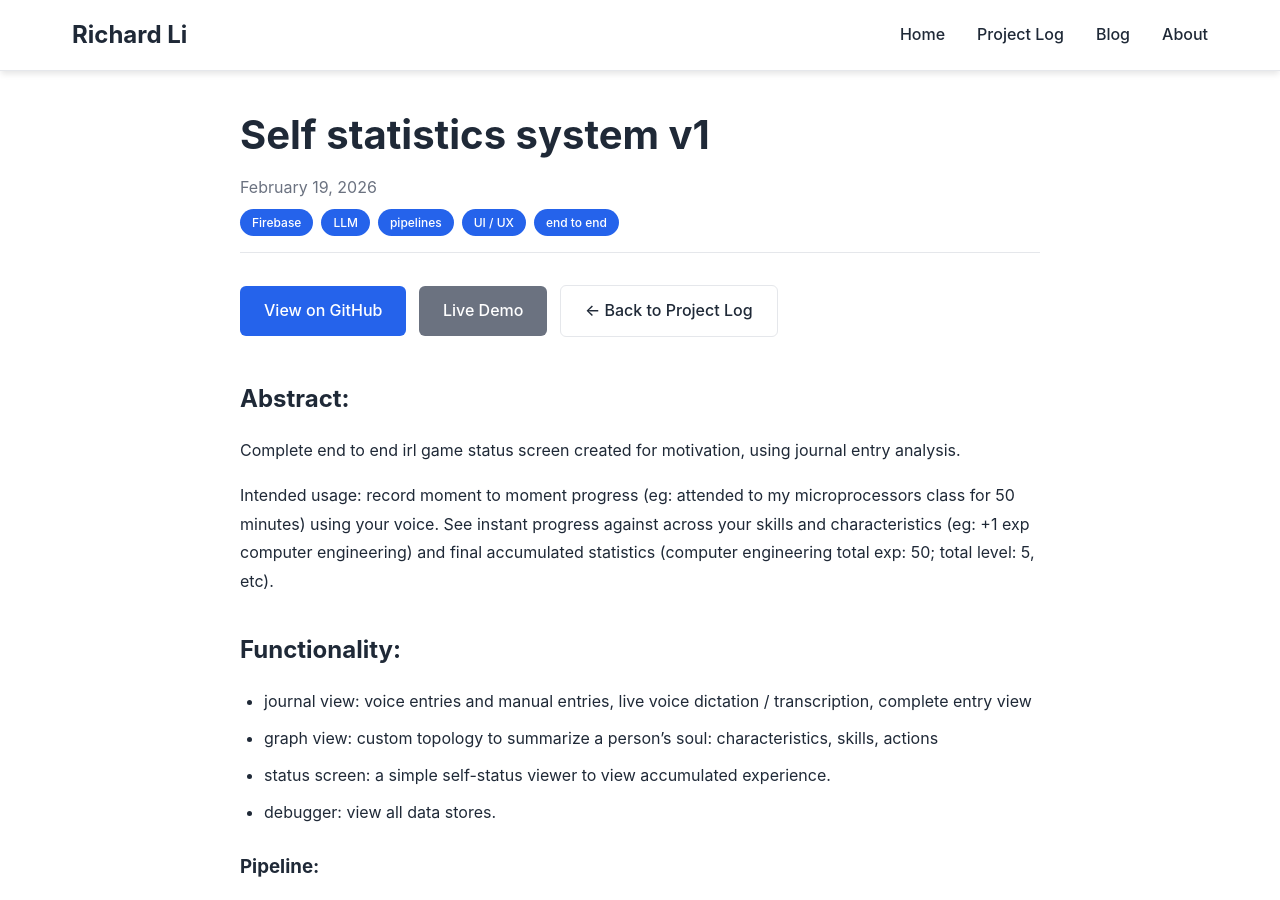
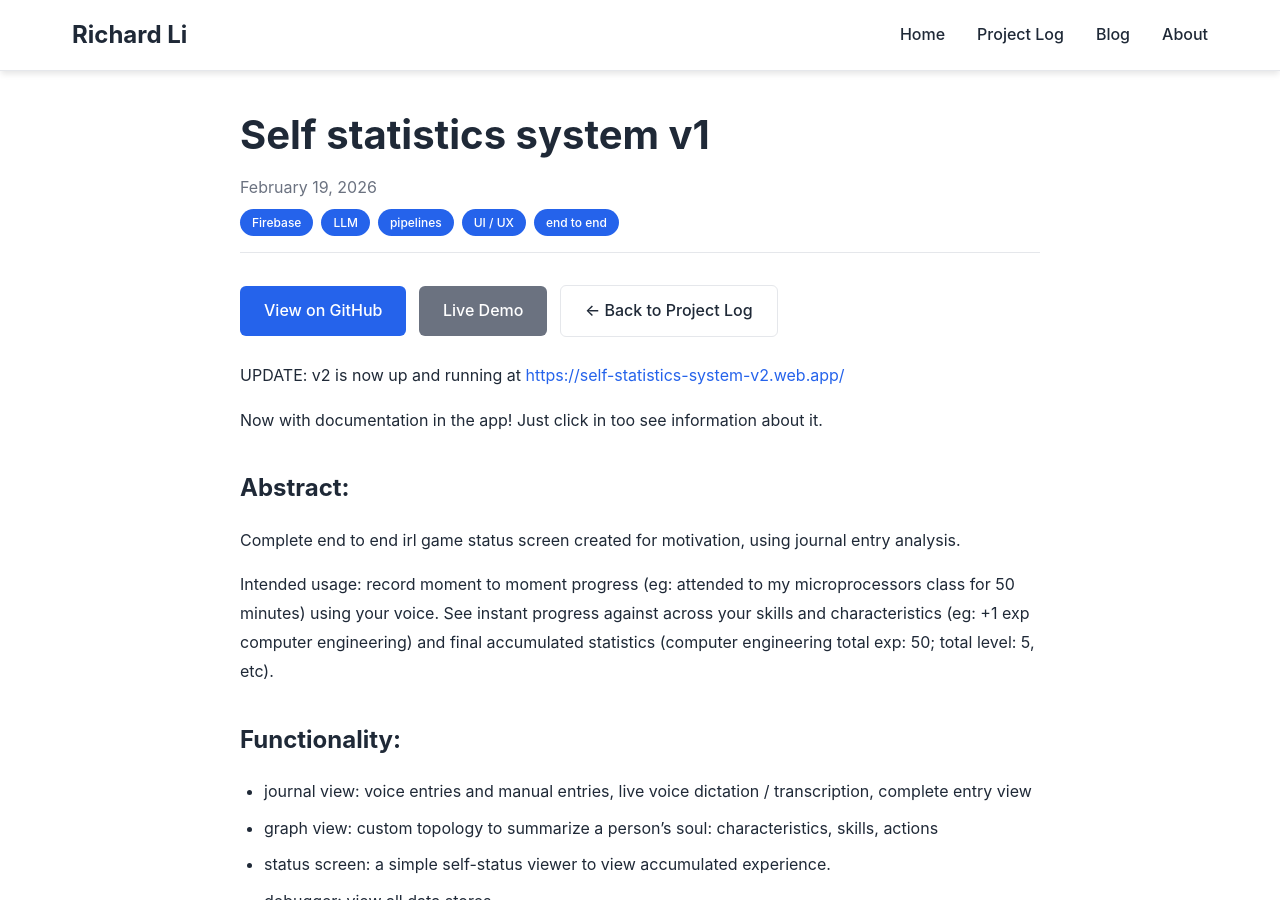
Before and after one commit to richardhcli/richardhcli.github.io, a Jekyll site: the page built from _project_posts/2026-02-19-selfsysv1.md, in a window 1280 px wide and 900 px high. Built offline with Jekyll 4.4.1, drawn with Linux system fonts in a browser that asks for light colours; comment, search, counter and statistics services are not loaded.

Commit message:
update selfsys v1 -> v2

```diff
--- a/_project_posts/2026-02-19-selfsysv1.md
+++ b/_project_posts/2026-02-19-selfsysv1.md
@@ -11,6 +11,13 @@ tags:
 github_url: "https://github.com/richardhcli/self-statistics-system-v2"
 demo_url: "https://self-statistics-system-v2.web.app/app/journal"
 ---
+
+UPDATE:
+v2 is now up and running at
+[https://self-statistics-system-v2.web.app/](https://self-statistics-system-v2.web.app/)
+
+Now with documentation in the app! Just click in too see information about it.
+
 
 ## Abstract:
 Complete end to end irl game status screen created for motivation, using journal entry analysis.
```
